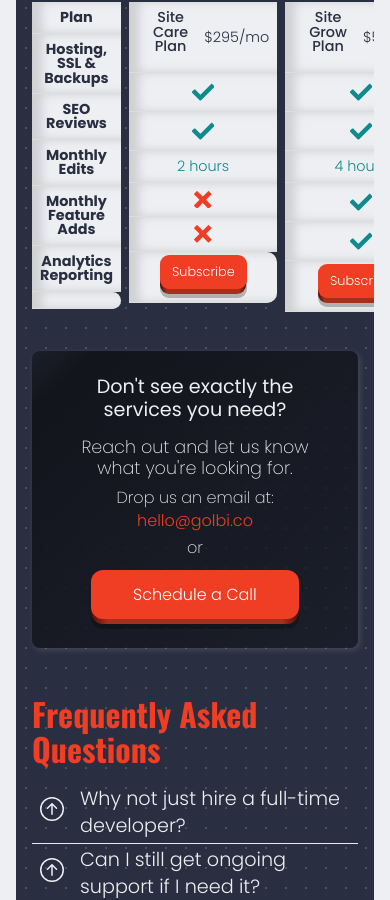
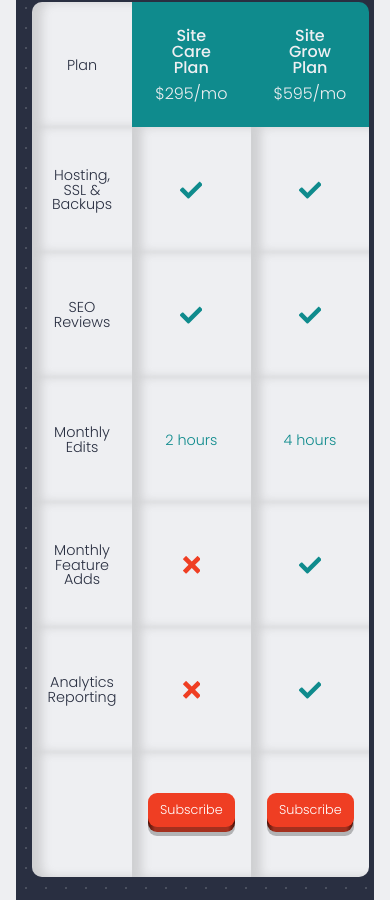
Before and after one commit to dinardavis/golbi, a React (Create React App) app in the folder client/: page / in a window 390 px wide. Shown: the part 10478-11378 px from the top of the page. Built offline with nearby package versions, Linux system fonts and the light colour scheme.

Commit message:
Adjust mobile styling for site care plans

```diff
--- a/client/src/assets/css/style.css
+++ b/client/src/assets/css/style.css
@@ -1645,28 +1645,49 @@ body {
 .pricing-table-mobile {
   display: grid;
   grid-template-columns: repeat(3, 1fr);
-  gap: 0.5rem;
-}
-
-.pricing-col {
-  display: flex;
-  flex-direction: column;
-  border-radius: 10px;
-}
-
-.plan-feature-col {
-  padding: 0.5rem;
-  text-align: center;
-  border-bottom: 1px solid #ddd;
-}
-
-.header-name {
-  font-weight: bold;
-}
-
-
-
-
+  width: 100%;
+}
+
+.pricing-table-mobile .plan-feature-col {
+  min-height: 125px;
+}
+
+.pricing-table-mobile .plan-feature-header,
+.pricing-table-mobile .plan-feature-row,
+.pricing-table-mobile .plan-feature-row {
+  display: flex;
+  flex-direction: column;
+  justify-content: initial;
+}
+
+.pricing-table-mobile .plan-feature-header .plan-feature-col:first-child {
+  border-bottom-left-radius: 0;
+  border-bottom-left-radius: 0;
+}
+
+.pricing-table-mobile .plan-feature-header .plan-feature-col:last-child {
+  border-top-right-radius: 0;
+  border-bottom-right-radius: 0;
+  border-bottom-left-radius: 10px;
+}
+
+.pricing-table-mobile .plan-feature-row .plan-feature-col:first-child {
+  border-top-left-radius: 0;
+  border-bottom-left-radius: 0;
+}
+
+.pricing-table-mobile .plan-feature-row:last-child .plan-feature-col:first-child {
+  border-top-right-radius: 10px;
+}
+
+.pricing-table-mobile .plan-feature-row .plan-feature-col:last-child {
+  border-top-right-radius: 0;
+  border-bottom-right-radius: 0;
+}
+
+.pricing-table-mobile .plan-feature-row:last-child .plan-feature-col:last-child {
+  border-bottom-right-radius: 10px;
+}
 
 
 /* FAQ SECTION */
@@ -2334,8 +2355,6 @@ body {
 }
 
 
-
-
 /* MOBILE MEDIA QUERIES  */
 
 @media (max-width: 1100px) {
@@ -2603,14 +2622,12 @@ body {
 /* MOBILE MEDIA QUERIES  */
 
 @media (max-width: 1100px) {
-  /* Existing styles */
-
   #work {
-    scroll-margin-top: -150px; /* Slightly reduced for medium screens */
+    scroll-margin-top: -150px;
   }
 
   #pricing {
-    scroll-margin-top: -65px; /* Slightly reduced for medium screens */
+    scroll-margin-top: -65px;
   }
 }
 
@@ -2621,7 +2638,6 @@ body {
 }
 
 @media (max-width: 900px) {
-  /* Existing styles */
   .intro-cta-copy-container {
     flex-direction: column;
     margin-bottom: 0;
@@ -2674,30 +2690,33 @@ body {
     margin-top: 2rem;
   }
 
-  /* Add scroll margin adjustments */
   #work {
-    scroll-margin-top: -120px; /* Further reduced for tablet */
+    scroll-margin-top: -120px;
   }
 
   #pricing {
-    scroll-margin-top: -50px; /* Further reduced for tablet */
+    scroll-margin-top: -50px;
   }
 }
 
 @media (max-width: 600px) {
-
-  /* Add scroll margin adjustments */
   #work {
-    scroll-margin-top: -80px; /* Much smaller for mobile */
+    scroll-margin-top: -80px;
   }
 
   #pricing {
-    scroll-margin-top: -30px; /* Much smaller for mobile */
+    scroll-margin-top: -30px;
   }
 
   #about,
   #faqs {
-    scroll-margin-top: 15px; /* Slightly reduced for mobile */
+    scroll-margin-top: 15px;
+  }
+}
+
+@media (max-width: 400px) {
+  .pricing-table-mobile .plan-feature-header {
+    max-width: 100px;
   }
 }
 
--- a/client/src/components/Pricing.js
+++ b/client/src/components/Pricing.js
@@ -374,34 +374,56 @@ export default function Pricing() {
 
 
 
-
-
-
+ {/* Pricing Table Mobile */}
  <div className="pricing-table-mobile">
-  {/* Column 1: Feature Headers */}
-  <div className="pricing-col">
-    <div className="plan-feature-col header-name">Plan</div>
-    <div className="plan-feature-col header-name">Hosting, SSL & Backups</div>
-    <div className="plan-feature-col header-name">SEO Reviews</div>
-    <div className="plan-feature-col header-name">Monthly Edits</div>
-    <div className="plan-feature-col header-name">Monthly Feature Adds</div>
-    <div className="plan-feature-col header-name">Analytics Reporting</div>
-    <div className="plan-feature-col"></div>
+      <div className="plan-feature-header">
+        <div className="plan-feature-col">
+          <h3 className="header-name">Plan</h3>
+        </div>
+        <div className="plan-feature-col">
+          <h3 className="header-name">Hosting, SSL & Backups</h3>
+        </div>
+        <div className="plan-feature-col">
+          <h3 className="header-name">SEO<br/> Reviews</h3>
+        </div>
+        <div className="plan-feature-col">
+          <h3 className="header-name">Monthly<br/> Edits</h3>
+        </div>
+        <div className="plan-feature-col">
+          <h3 className="header-name">Monthly Feature Adds</h3>
+        </div>
+        <div className="plan-feature-col">
+          <h3 className="header-name">Analytics Reporting</h3>
+        </div>
+        <div className="plan-feature-col">
+        </div>
       </div>
 
-  {/* Column 2: Site Care Plan */}
-  <div className="pricing-col">
+      <div className="plan-feature-row">
         <div className="plan-feature-col">
           <h3 className="plan-name">Site Care Plan</h3>
           <p>$295/mo</p>
         </div>
-    <div className="plan-feature-col"><FaCheck className="plan-feature-check" /></div>
-    <div className="plan-feature-col"><FaCheck className="plan-feature-check" /></div>
-    <div className="plan-feature-col plan-feature-text">2 hours</div>
-    <div className="plan-feature-col"><ImCross className="plan-feature-x" /></div>
-    <div className="plan-feature-col"><ImCross className="plan-feature-x" /></div>
         <div className="plan-feature-col">
-      <button className="support-button-pushable">
+          <FaCheck className="plan-feature-check"/>
+        </div>
+        <div className="plan-feature-col">
+          <FaCheck className="plan-feature-check"/>
+        </div>
+        <div className="plan-feature-col plan-feature-text">
+          2 hours
+        </div>
+        <div className="plan-feature-col">
+          <ImCross className="plan-feature-x"/>
+        </div>
+        <div className="plan-feature-col">
+          <ImCross className="plan-feature-x"/>
+        </div>
+        <div className="plan-feature-col">
+          <button
+            // onClick={() => setShowModal(true)}
+            className="support-button-pushable"
+          >
             <span className="support-button-shadow"></span>
             <span className="support-button-accent-edge"></span>
             <span className="support-button-accent-front text">Subscribe</span>
@@ -409,19 +431,31 @@ export default function Pricing() {
         </div>
       </div>
 
-  {/* Column 3: Site Grow Plan */}
-  <div className="pricing-col">
+      <div className="plan-feature-row">
         <div className="plan-feature-col">
           <h3 className="plan-name">Site Grow Plan</h3>
           <p>$595/mo</p>
         </div>
-    <div className="plan-feature-col"><FaCheck className="plan-feature-check" /></div>
-    <div className="plan-feature-col"><FaCheck className="plan-feature-check" /></div>
-    <div className="plan-feature-col plan-feature-text">4 hours</div>
-    <div className="plan-feature-col"><FaCheck className="plan-feature-check" /></div>
-    <div className="plan-feature-col"><FaCheck className="plan-feature-check" /></div>
         <div className="plan-feature-col">
-      <button className="support-button-pushable">
+        <FaCheck className="plan-feature-check"/>
+        </div>
+        <div className="plan-feature-col">
+        <FaCheck className="plan-feature-check"/>
+        </div>
+        <div className="plan-feature-col plan-feature-text">
+          4 hours
+        </div>
+        <div className="plan-feature-col">
+        <FaCheck className="plan-feature-check"/>
+        </div>
+        <div className="plan-feature-col">
+        <FaCheck className="plan-feature-check"/>
+        </div>
+        <div className="plan-feature-col">
+          <button
+            // onClick={() => setShowModal(true)}
+            className="support-button-pushable"
+          >
             <span className="support-button-shadow"></span>
             <span className="support-button-accent-edge"></span>
             <span className="support-button-accent-front text">Subscribe</span>
@@ -429,6 +463,8 @@ export default function Pricing() {
         </div>
       </div>
     </div>
+
+
 
 
 
```
Lines whose indentation alone changed are shown as unchanged.
